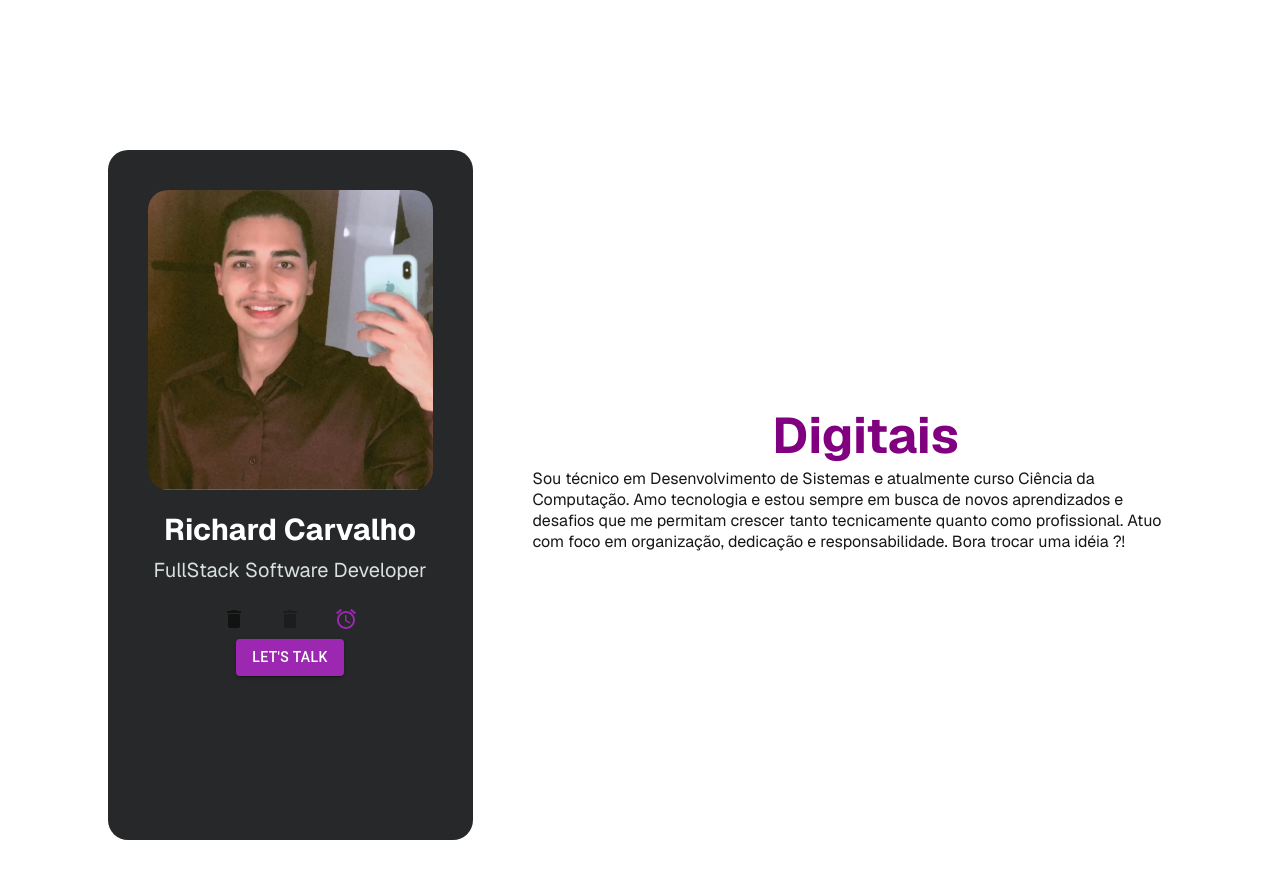
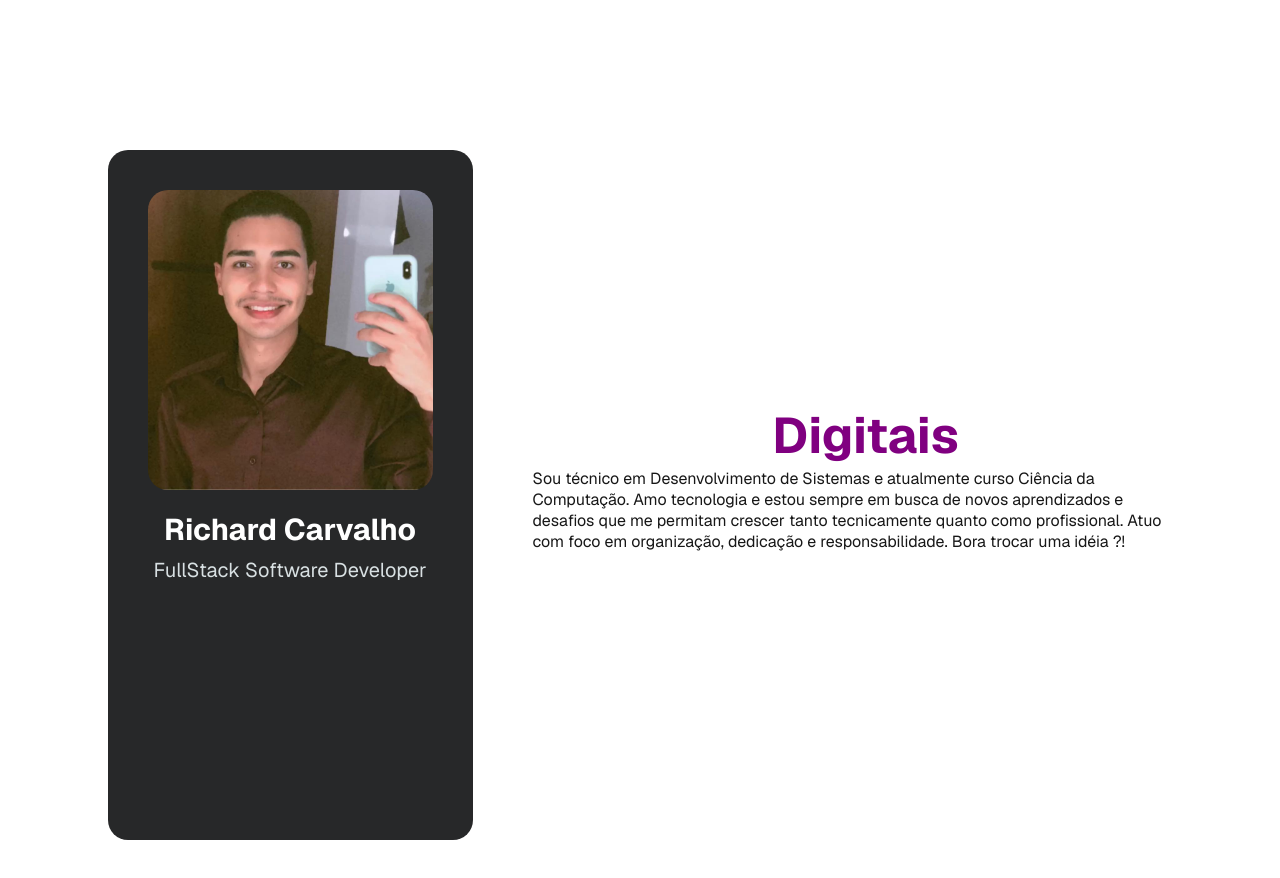
Before and after one commit to Richke2005/dev-portfolio, a Next.js app: page / in a window 1280 px wide. Shown: the top 878 px of the page. Built offline with nearby package versions, Linux system fonts and the light colour scheme.

Commit message:
tryng to resolve deploy

```diff
--- a/src/app/page.js
+++ b/src/app/page.js
@@ -18,20 +18,6 @@ export default function Home() {
           name={profileData.name}
           bio={profileData.bio}
         >
-          <Stack direction="row" spacing={2}>
-            <IconButton aria-label="delete">
-              <DeleteIcon />
-            </IconButton>
-            <IconButton aria-label="delete" disabled color="primary">
-              <DeleteIcon />
-            </IconButton>
-            <IconButton color="secondary" aria-label="add an alarm">
-              <AlarmIcon />
-            </IconButton>
-          </Stack>
-          <Button
-          variant="contained"
-          color="secondary">Let's talk</Button>
         </Profile>
 
         <div className={styles.pageContent}>
```
